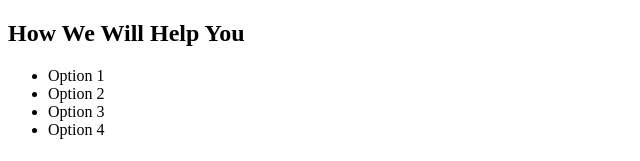
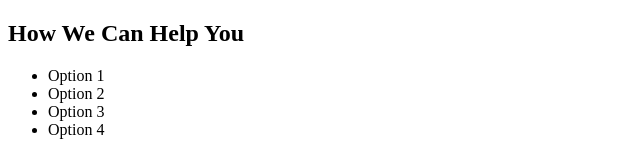
Before and after one commit to isaaco1/web-dev-website, a plain HTML site: page index.html in a window 1280 px wide. Shown: the part 977-1138 px from the top of the page, 0-640 px from the left. Drawn offline with Linux system fonts and the light colour scheme.

```diff
--- a/index.html
+++ b/index.html
@@ -47,7 +47,7 @@
         </label>
       </div>
       <div>
-        <h2>How We Will Help You</h2>
+        <h2>How We Can Help You</h2>
         <ul>
           <li>Option 1</li>
           <li>Option 2</li>
```
